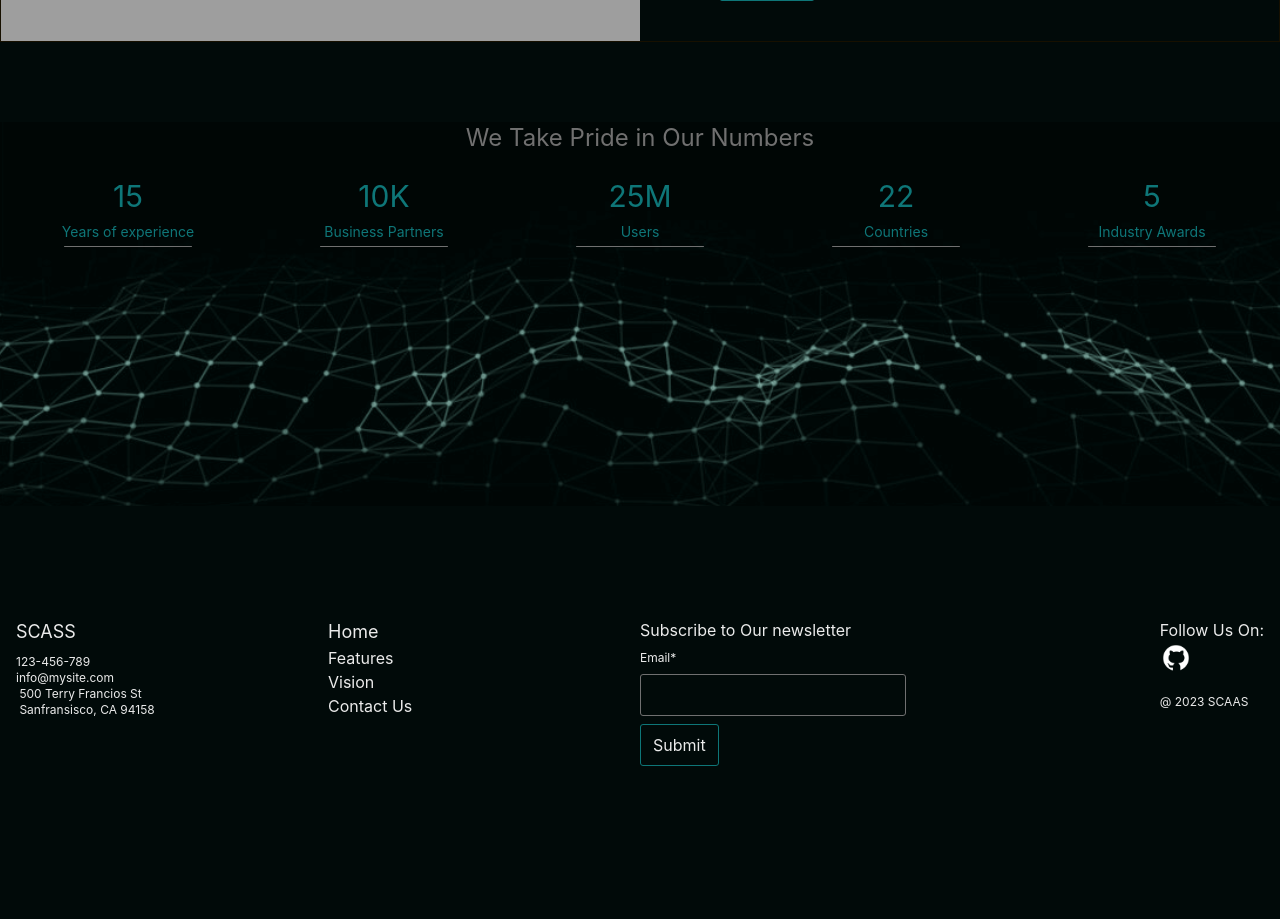
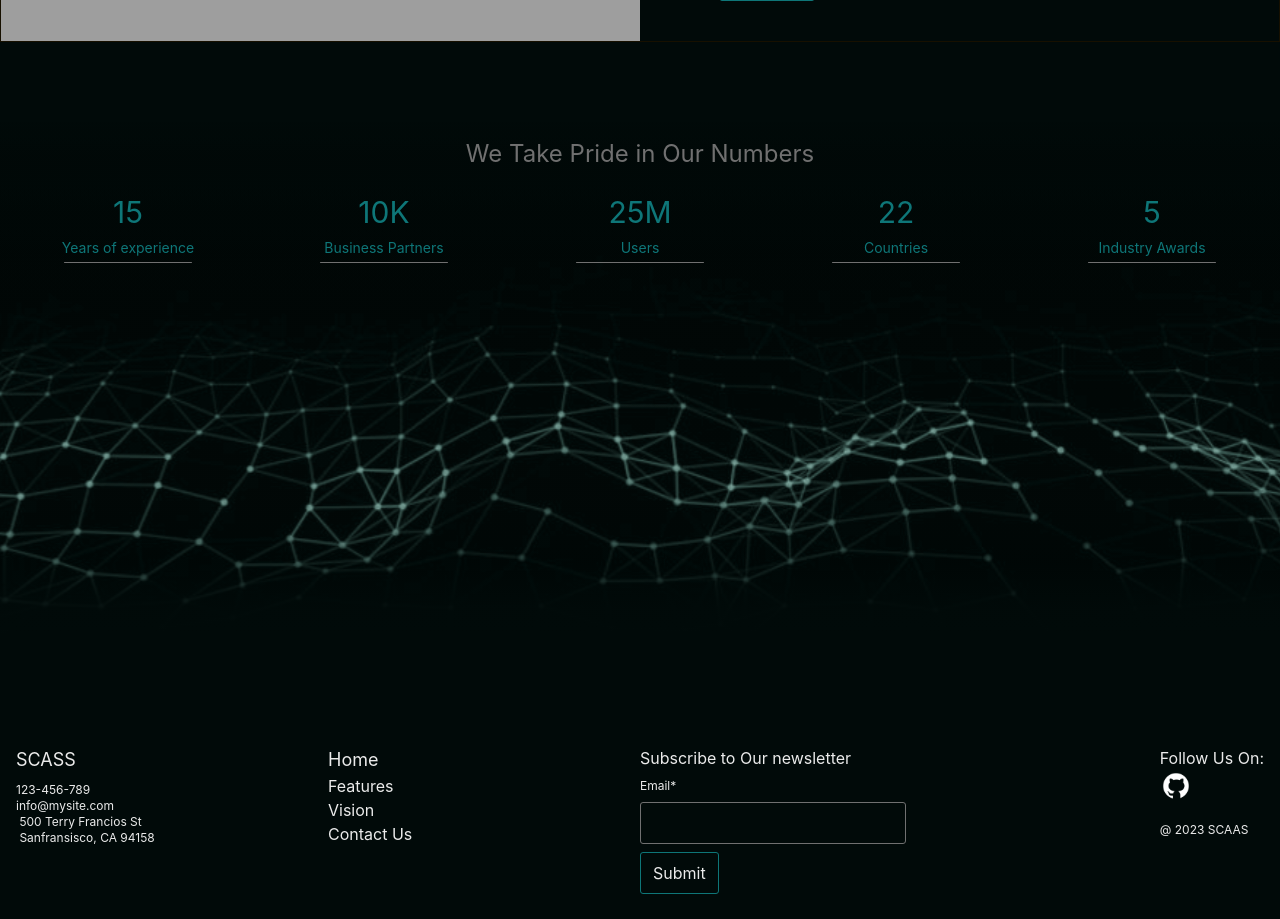
Before and after one commit to SmartCompiler/caas-website, a Next.js app: page / in a window 1280 px wide. Shown: the part 1700-2619 px from the top of the page. Before the commit the page ends 2526 px from the top, so only its background shows below. Built offline with nearby package versions, Linux system fonts and the light colour scheme; grey boxes are pictures that could not be loaded.

Commit message:
[REF]: refactor background image of statistic section

```diff
--- a/components/Statistics/index.tsx
+++ b/components/Statistics/index.tsx
@@ -19,7 +19,7 @@ export default function Statistics() {
         if( statisticRef.current ) observer.observe(statisticRef.current)
     }, [])
   return (
-    <StatisticsWrapper ref={statisticRef} className='w-full flex flex-col items-center justify-start mb-28 h-96'>
+    <StatisticsWrapper ref={statisticRef} className='w-full flex flex-col items-center justify-start mb-28 pt-4'>
         <div className='text-gray_light mx-auto text-2xl mb-6'>{ StaticMessges.statistices.title }</div>
         <StaticsContainer isVisited={isComponentVisited} />
     </StatisticsWrapper>
--- a/components/Statistics/style.ts
+++ b/components/Statistics/style.ts
@@ -2,8 +2,9 @@ import styled from "styled-components";
 import { medias } from "../../utilities/statics";
 
 export const StatisticsWrapper = styled.section`
-    background: url(${medias.statistics});
+    background: linear-gradient(180deg, rgba(1, 10, 9, 0.85) 0%, rgba(1, 10, 9, 0.58) 7.29%, rgba(1, 10, 9, 0.46) 14.06%, rgba(1, 10, 9, 0.25) 20.83%, rgba(1, 10, 9, 0.12) 25%, rgba(1, 10, 9, 0) 34.38%, rgba(1, 10, 9, 0) 100%), linear-gradient(360deg, #010A09 0%, rgba(1, 10, 9, 0.92) 4.98%, rgba(1, 10, 9, 0.19) 13.83%, rgba(33, 41, 40, 0.04) 25.46%, rgba(255, 255, 255, 0) 106.25%), url(${medias.statistics});
     background-repeat: no-repeat;
     background-size: cover;
     background-position: bottom;
+    min-height: 32rem;
 `
```
